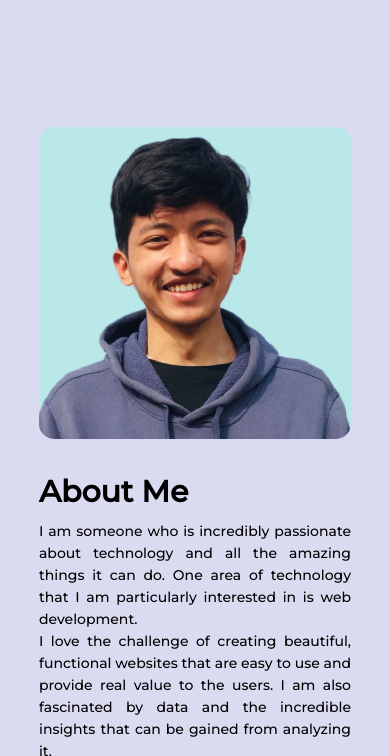
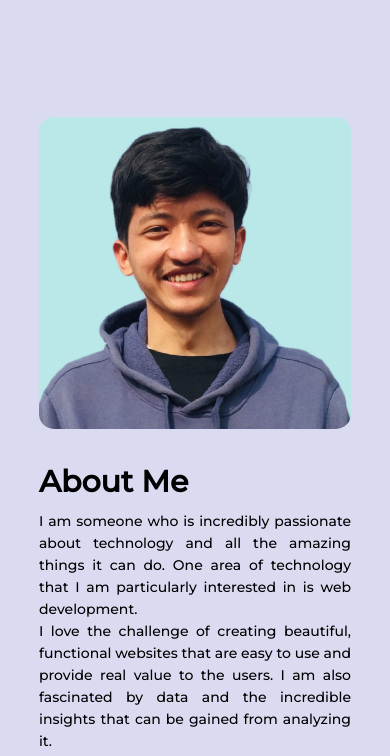
Before and after one commit to uttamshr10/site, a plain HTML site: page index.html in a window 390 px wide. Shown: the part 594-1350 px from the top of the page. Drawn offline with Linux system fonts and the light colour scheme.

Commit message:
margin fixed

```diff
--- a/style.css
+++ b/style.css
@@ -111,7 +111,8 @@ nav ul li a:hover::after {
 /* About Section */
 
 #about {
-    padding: 30px 0;
+    padding: 60px 0;
+    margin: 40px 0;
     color: var(--secondary-color);
 }
 
@@ -466,6 +467,14 @@ nav .fas{
         font-size: 14px;
     }
 
+    #about{
+        margin: -40px 0;
+    }
+
+  #skill{
+    margin: 20px 0;
+  }
+
     .tab-links {
         font-size: 20px;
         margin-left:30px;
```
